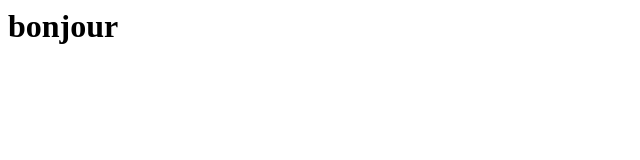
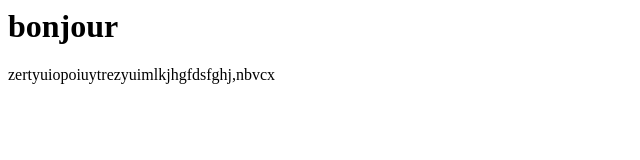
Before and after one commit to bphommaha/exemple, a plain HTML site: page index.html in a window 1280 px wide. Shown: the whole page, without its empty margins (0-640 px from the left). Drawn offline with Linux system fonts and the light colour scheme.

Commit message:
nouveau paragraphe

```diff
--- a/index.html
+++ b/index.html
@@ -1 +1,2 @@
 <h1>bonjour</h1>
+<p>zertyuiopoiuytrezyuimlkjhgfdsfghj,nbvcx</p>
```
